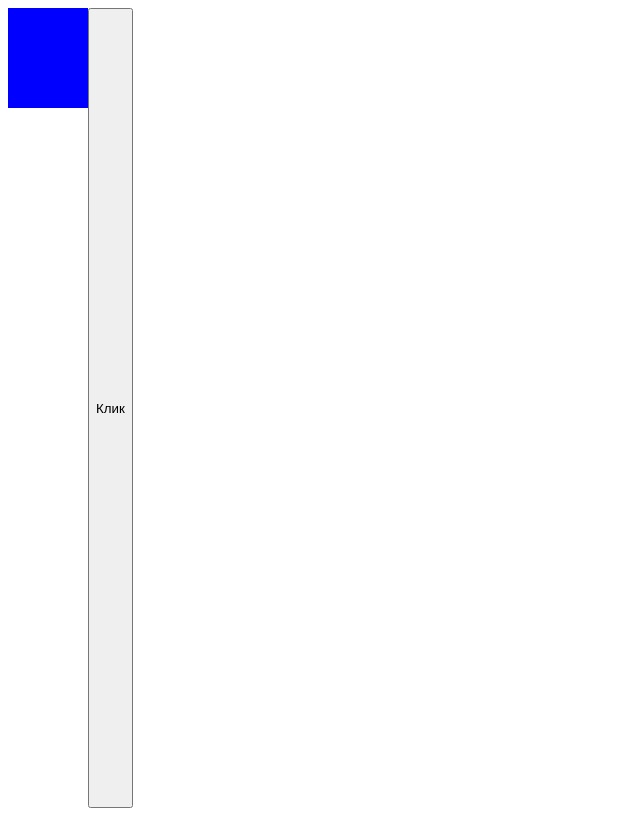
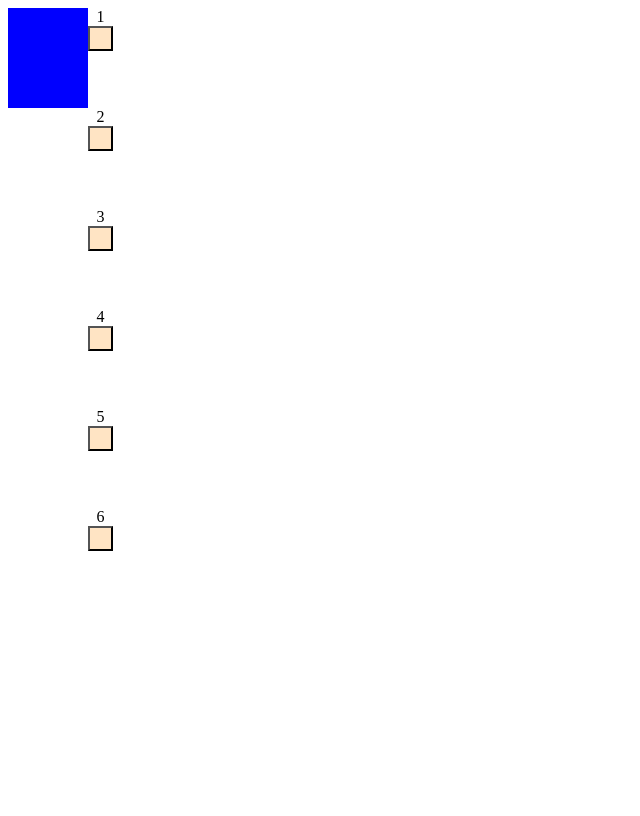
Before and after one commit to Lugertr/elevator_emulator, a Vue app: page / in a window 1280 px wide. Shown: the whole page, without its empty margins (0-640 px from the left). Built offline with nearby package versions, Linux system fonts and the light colour scheme.

Commit message:
btn visibility and action

```diff
--- a/src/App.vue
+++ b/src/App.vue
@@ -1,6 +1,11 @@
 <template>
   <elevatorComp></elevatorComp>
-  <button>Клик</button>
+  <div class="floorsArea">
+      <btnComp
+          v-for="n in Config.floors"
+          :floorNumb="n"  :key="n"
+          :btnFunc="queueAdd"/>
+  </div>
 </template>
 
 <script>
@@ -10,16 +15,19 @@ export default {
   name: 'App',
   data() {
     return{
-      status:{
+      ElevStatus:{
         floor: 1,
         queue: [],
         move: false,
+      },
+      Config:{
+        floors: 6,
       }
     }
   },
   methods: {
-    queueAdd(floor) {this.status.queue.push(floor);},
-    queueRemove() {this.status.queue.shift();}
+    queueAdd(floor) {this.ElevStatus.queue.push(floor);},
+    queueRemove() {this.ElevStatus.queue.shift();}
   },
   components: {elevatorComp, btnComp}
 }
@@ -33,4 +41,9 @@ export default {
     display: flex;
     flex-direction: row;
   }
+
+  .floorsArea{
+    display: flex;
+    flex-direction: column;
+  }
 </style>
--- a/src/components/btnComp.vue
+++ b/src/components/btnComp.vue
@@ -1,24 +1,47 @@
 <template>
-    <div>
-        <span>{{this.btnStatus.floor}}</span>
-        <button></button>
+    <div class="btnArea">
+        <span>{{this.floorNumb}}</span>
+        <button class="btn" @click="this.btnclick"
+            v-bind:class="{btnActive: this.btnActive}"></button>
     </div>
 </template>
 <script>
 export default {
     props:{
-        btnStatus: {type:Object}
+        floorNumb: {type:Number},
+        btnFunc:{type: Function}
+    },
+    data() {
+        return {
+            btnActive: false,
+        }
     },
     methods: {
         btnclick() {
-            if (!this.active) {
-                this.active = true;
-
+            if (!this.btnActive) {
+                this.btnActive = true;
+                this.btnFunc(this.floorNumb)
             }
         }
     }
 }
 </script>
 <style scoped>
+    .btnArea{
+        height: 100px;
+        display: flex;
+        flex-direction: column;
+        align-items: center;
+    }
 
+    .btn{
+        width: 25px;
+        height: 25px;
+        background-color: bisque;
+        cursor: pointer;
+    }
+
+    .btnActive{
+        background-color: brown;
+    }
 </style>
--- a/src/components/elevatorComp.vue
+++ b/src/components/elevatorComp.vue
@@ -2,7 +2,7 @@
     <div class="elevator" @click="this.action"
     :style="this.postion"
     v-bind:class="{flashing: this.blink}">
-
+        <div v-show="this.move"></div>
     </div>
 </template>
 <script>
@@ -10,11 +10,11 @@
 export default {
     props:{
         status:{ type:Object},
-        moveOp:{ type:Function}
     },
     data() {
         return {
             blink: false,
+            move: false,
             length: 1,
             postion: {
             }
```
